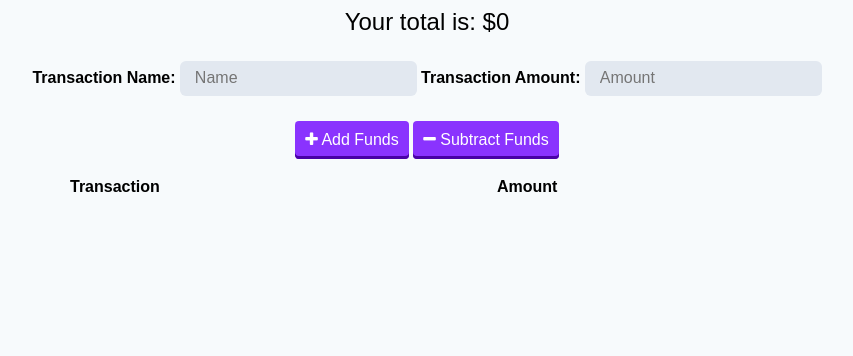
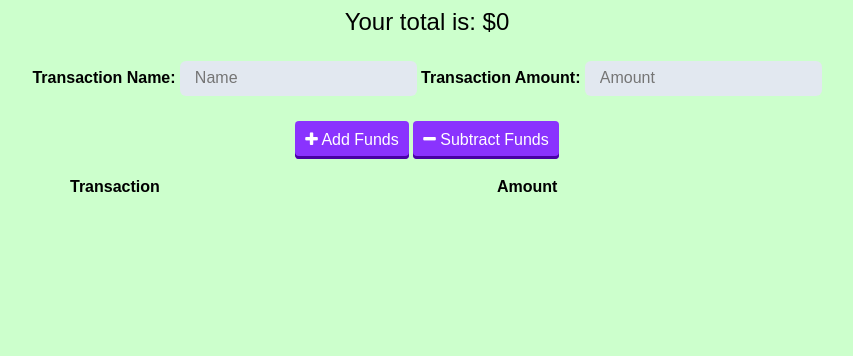
Before and after one commit to andyrich75/money-app, a website: page public/index.html in a window 1280 px wide. Shown: the whole page, without its empty margins (213-1066 px from the left). Drawn offline with nearby package versions, Linux system fonts and the light colour scheme; no server answers.

Commit message:
added a background color of green for index.html

```diff
--- a/package.json
+++ b/package.json
@@ -19,6 +19,7 @@
   },
   "homepage": "https://github.com/andyrich75/money-app#readme",
   "dependencies": {
+    "bootstrap": "^4.4.1",
     "express": "^4.17.1",
     "mongoose": "^5.8.11",
     "morgan": "^1.9.1",
--- a/public/style.css
+++ b/public/style.css
@@ -5,7 +5,7 @@
   body {
     font-size: 16px;
     font-family: Arial;
-    background-color: #F7FAFC;
+    background-color: #ccffcc;
   }
 
   button,
@@ -23,6 +23,7 @@
     border-radius: 6px;
     padding: .4em .8em;
     background-color: #E2E8F0;
+
   }
 
   input:focus {
```
Also changed, not shown: 1 other file.
